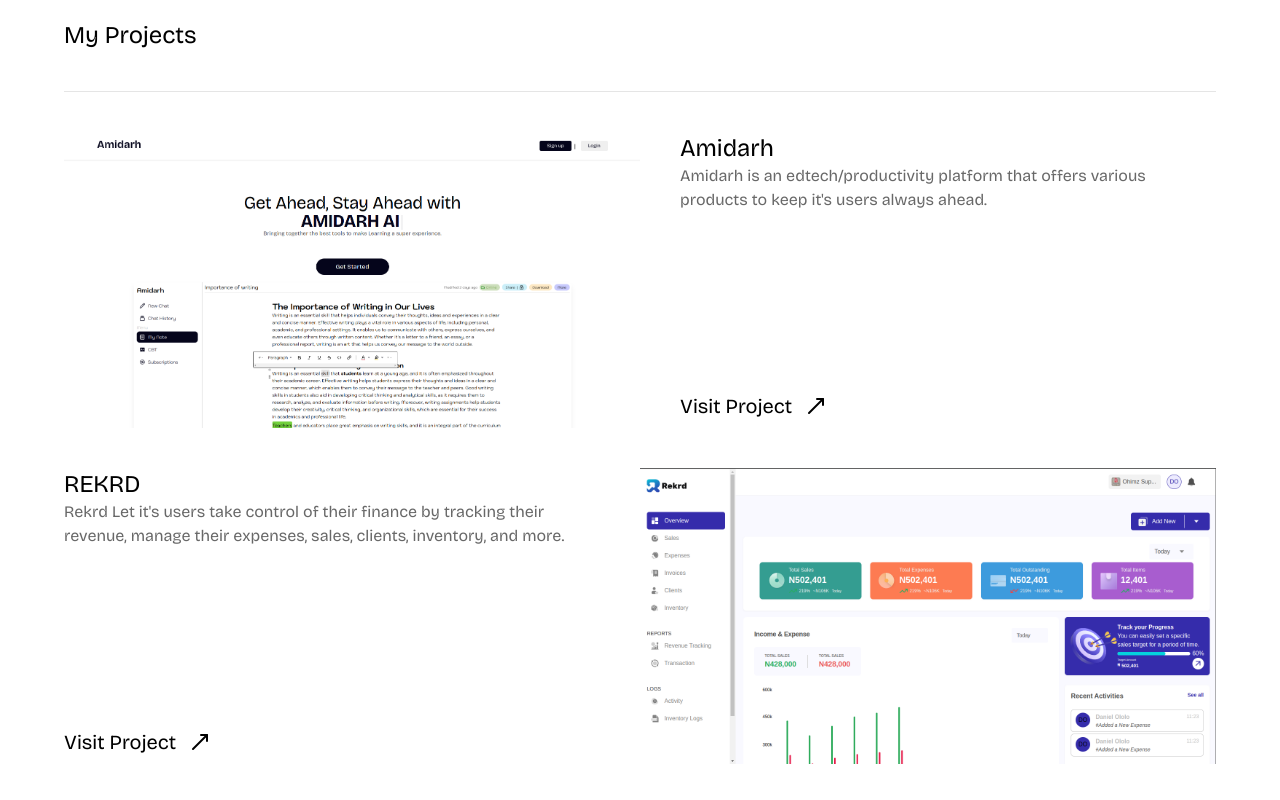
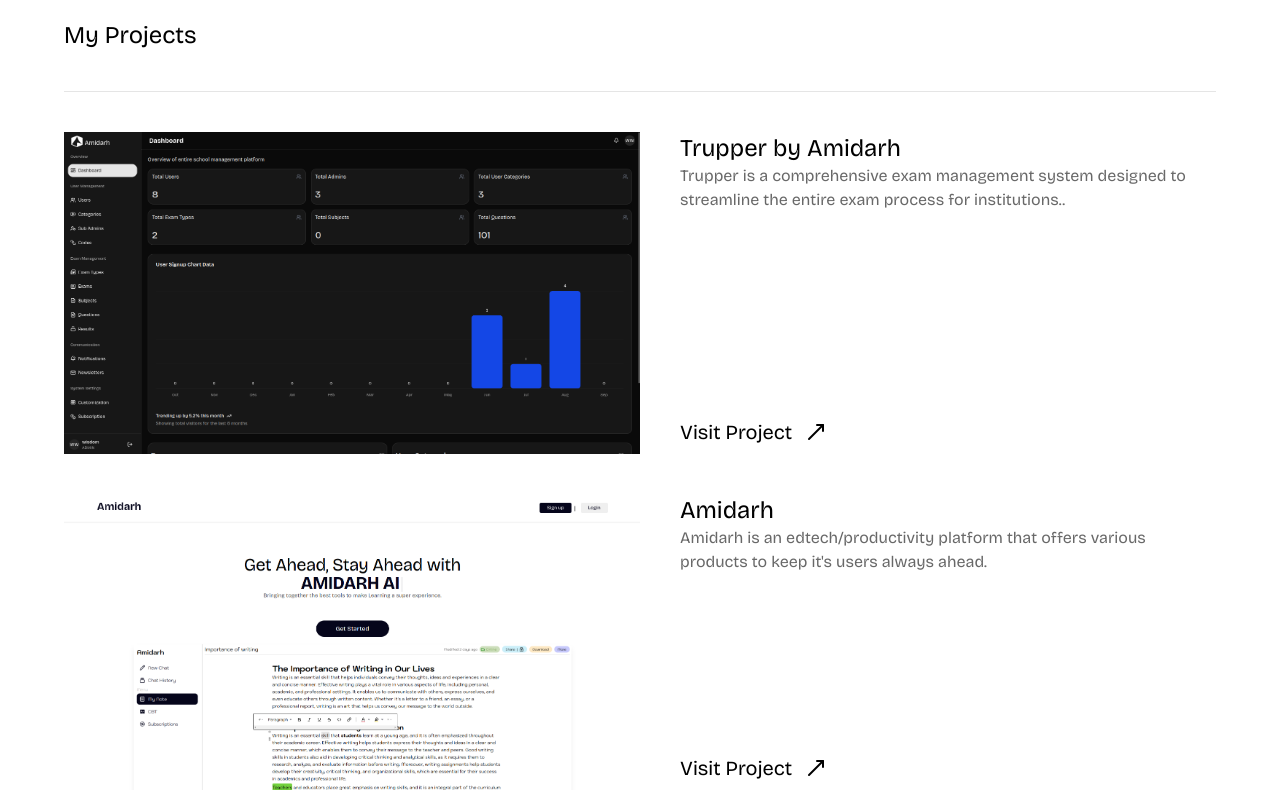
Before and after one commit to WISDOM-WOKE22/My-Portfolio, a Next.js app: page / in a window 1280 px wide. Shown: the part 1700-2500 px from the top of the page. Built offline with nearby package versions, Linux system fonts and the light colour scheme; a web font is replaced by a local one.

Commit message:
chore: added a new project

```diff
--- a/components/projects.tsx
+++ b/components/projects.tsx
@@ -12,6 +12,12 @@
                     <Separator/>
                 </div>
                 <div className="flex flex-col gap-10">
+                    <Project
+                        image="/trupper.png"
+                        title="Trupper by Amidarh"
+                        description="Trupper is a comprehensive exam management system designed to streamline the entire exam process for institutions."
+                        link="https://site.amidarh.com/trupper"
+                    />
                     <Project
                         image="/amidarh.png"
                         title="Amidarh"
--- a/components/workLife.tsx
+++ b/components/workLife.tsx
@@ -13,14 +13,14 @@
                 </div>
                 <div className="mt-10 space-y-5">
                     <Work
+                        company="EGlobalSphere"
+                        date="Jan 2025 - Present"
+                        description="Working as a Frontend developer for both web and mobile applications. Developing reusable React components and integrating them with APIs for Clients around the world"
+                    />
+                    <Work
                         company="Fowgate LLC"
                         description="Worked as a FullStack Developer Developing reusable React components and integrating them with APIs for Enterprise Resource Planning (ERP) systems utilized by various companies."
                         date="Nov 2023 - Dec 2024"
-                    />
-                    <Work
-                        company="EGlobalSphere"
-                        date="Jan 2025 - Present"
-                        description="Working as a Frontend developer for both web and mobile applications. Developing reusable React components and integrating them with APIs for Clients around the world"
                     />
                 </div>
             </div>
```
Also changed, not shown: public/trupper.png (added).
